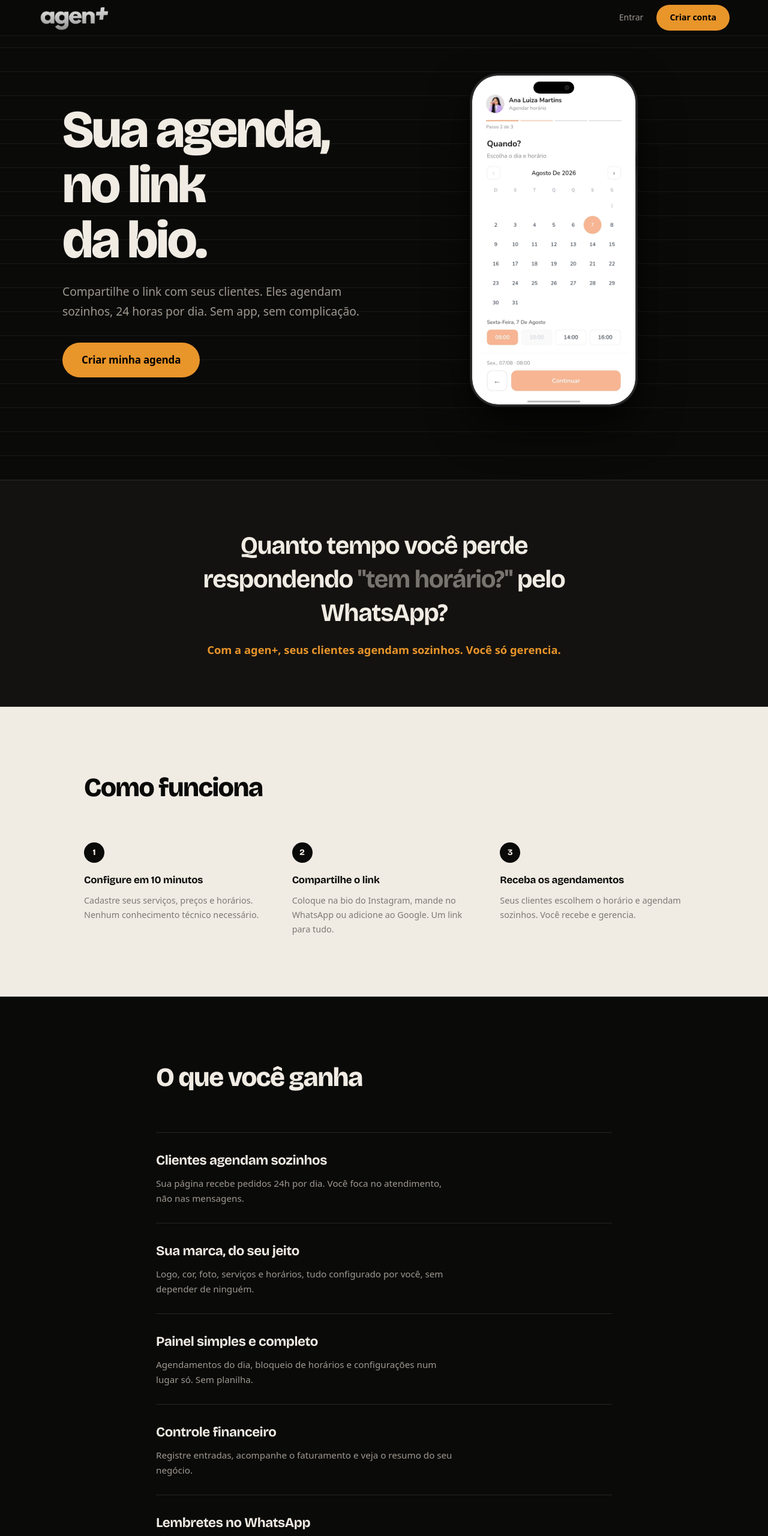
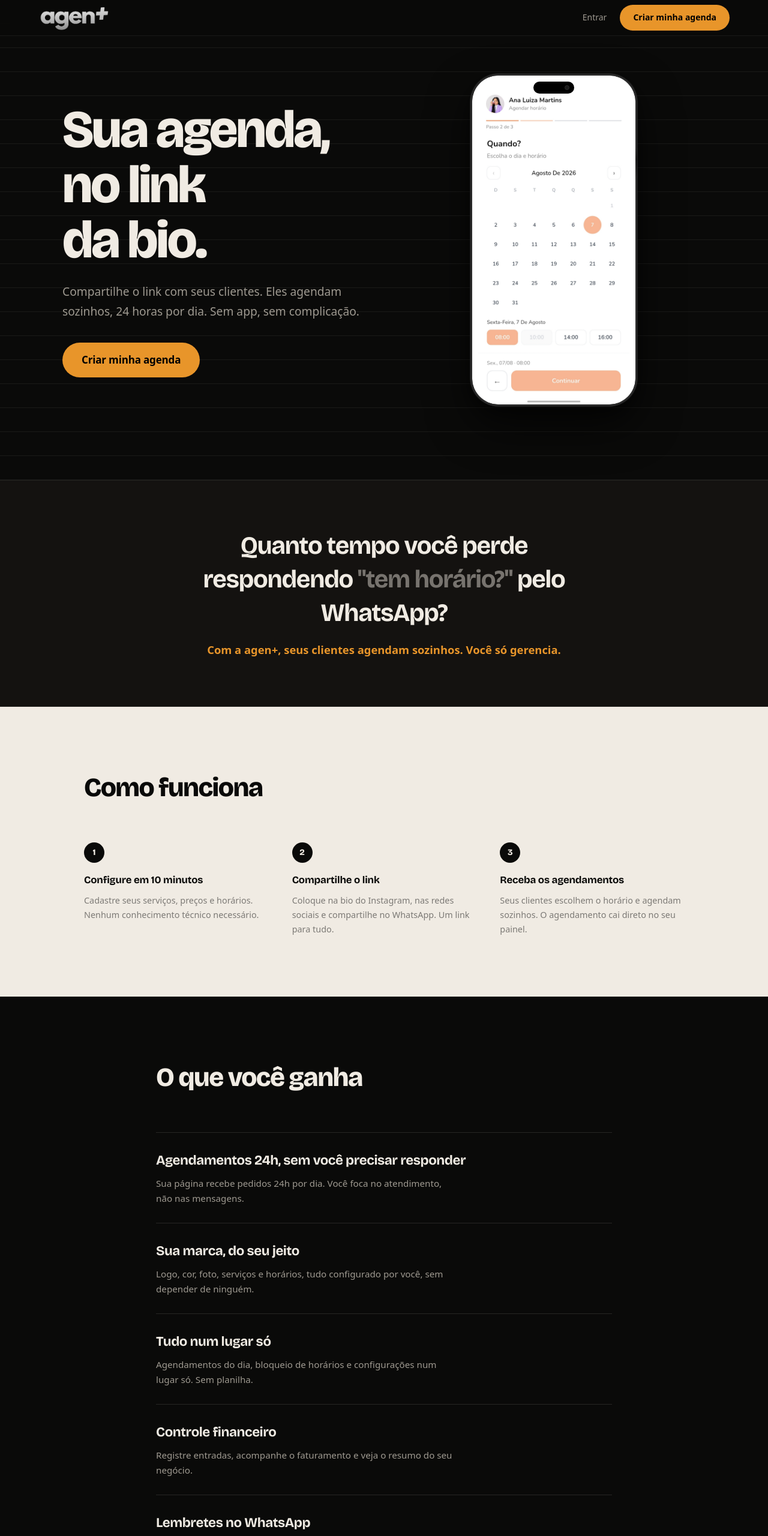
Before and after one commit to lucasmachado9303-jpg/saas-agendamento, a plain HTML site: page index.html in a window 1280 px wide. Shown: the top 2560 px of the page at 60% size. Drawn offline with nearby package versions, Linux system fonts and the light colour scheme.

Commit message:
feat: clarify copy da landing page
- padroniza CTA para Criar minha agenda em todos os botoes
- passo 3: agendamento cai direto no painel (sem mencionar notificacao)
- passo 2: remove referencia ao Google, foca em Instagram e WhatsApp
- feature 1: Agendamentos 24h, sem voce precisar responder
- feature painel: Tudo num lugar so
- gestor: link de confirmacao descrito com clareza
- gestor headline: especifica o beneficio real
- fechamento: Sua agenda online em 10 minutos

Co-Authored-By: Claude Sonnet 4.6 <noreply@anthropic.com>

```diff
--- a/index.html
+++ b/index.html
@@ -460,7 +460,7 @@ FINISH: unreviewed and undocumented is unfinished; this build ends with the fini
   <a href="/" class="logo-link"><img src="/logoagen+.png" alt="agen+" class="nav-logo"/></a>
   <div class="nav-actions">
     <a href="/login" class="nav-link">Entrar</a>
-    <a href="/cadastro" class="btn btn-amber">Criar conta</a>
+    <a href="/cadastro" class="btn btn-amber">Criar minha agenda</a>
   </div>
 </nav>
 
@@ -509,12 +509,12 @@ FINISH: unreviewed and undocumented is unfinished; this build ends with the fini
       <div class="step">
         <div class="step-num">2</div>
         <div class="step-title">Compartilhe o link</div>
-        <p class="step-desc">Coloque na bio do Instagram, mande no WhatsApp ou adicione ao Google. Um link para tudo.</p>
+        <p class="step-desc">Coloque na bio do Instagram, nas redes sociais e compartilhe no WhatsApp. Um link para tudo.</p>
       </div>
       <div class="step">
         <div class="step-num">3</div>
         <div class="step-title">Receba os agendamentos</div>
-        <p class="step-desc">Seus clientes escolhem o horário e agendam sozinhos. Você recebe e gerencia.</p>
+        <p class="step-desc">Seus clientes escolhem o horário e agendam sozinhos. O agendamento cai direto no seu painel.</p>
       </div>
     </div>
   </div>
@@ -525,7 +525,7 @@ FINISH: unreviewed and undocumented is unfinished; this build ends with the fini
     <h2 class="section-h">O que você ganha</h2>
     <div class="feat-list">
       <div class="feat-item">
-        <div class="feat-name">Clientes agendam sozinhos</div>
+        <div class="feat-name">Agendamentos 24h, sem você precisar responder</div>
         <p class="feat-desc">Sua página recebe pedidos 24h por dia. Você foca no atendimento, não nas mensagens.</p>
       </div>
       <div class="feat-item">
@@ -533,7 +533,7 @@ FINISH: unreviewed and undocumented is unfinished; this build ends with the fini
         <p class="feat-desc">Logo, cor, foto, serviços e horários, tudo configurado por você, sem depender de ninguém.</p>
       </div>
       <div class="feat-item">
-        <div class="feat-name">Painel simples e completo</div>
+        <div class="feat-name">Tudo num lugar só</div>
         <p class="feat-desc">Agendamentos do dia, bloqueio de horários e configurações num lugar só. Sem planilha.</p>
       </div>
       <div class="feat-item">
@@ -556,7 +556,7 @@ FINISH: unreviewed and undocumented is unfinished; this build ends with the fini
   <div class="gestor-inner">
     <div>
       <div class="gestor-tag">Para você, gestor</div>
-      <h2 class="gestor-h">Seu negócio na palma da mão.</h2>
+      <h2 class="gestor-h">Tudo que você precisa para gerenciar sua agenda.</h2>
       <p class="gestor-sub">Abra o painel e veja tudo: agendamentos do dia, clientes, financeiro e lembretes. Sem planilha, sem app extra.</p>
       <ul class="gestor-feats">
         <li>Dashboard com resumo do dia</li>
@@ -564,7 +564,7 @@ FINISH: unreviewed and undocumented is unfinished; this build ends with the fini
         <li>Cadastro de clientes</li>
         <li>Clientes que não voltaram</li>
         <li>Lembretes no WhatsApp</li>
-        <li>Link de confirmação para o cliente</li>
+        <li>Link para o cliente confirmar ou cancelar o agendamento</li>
         <li>Controle financeiro</li>
         <li>Configuração personalizada da sua página</li>
       </ul>
@@ -607,7 +607,7 @@ FINISH: unreviewed and undocumented is unfinished; this build ends with the fini
         <li>Lembretes no WhatsApp</li>
         <li>Cadastro de clientes</li>
       </ul>
-      <a href="/cadastro" class="btn btn-amber-lg" style="width:100%;">Começar grátis</a>
+      <a href="/cadastro" class="btn btn-amber-lg" style="width:100%;">Criar minha agenda grátis</a>
       <p class="price-cancel">Cancele quando quiser. Sem multa.</p>
     </div>
   </div>
@@ -615,7 +615,7 @@ FINISH: unreviewed and undocumented is unfinished; this build ends with the fini
 
 <section class="close-section">
   <div class="close-inner">
-    <h2 class="close-h">Comece hoje.</h2>
+    <h2 class="close-h">Sua agenda online em 10 minutos.</h2>
     <p class="close-sub">Crie sua página de agendamentos em menos de 10 minutos.</p>
     <a href="/cadastro" class="btn btn-ink">Criar minha agenda grátis</a>
   </div>
```
